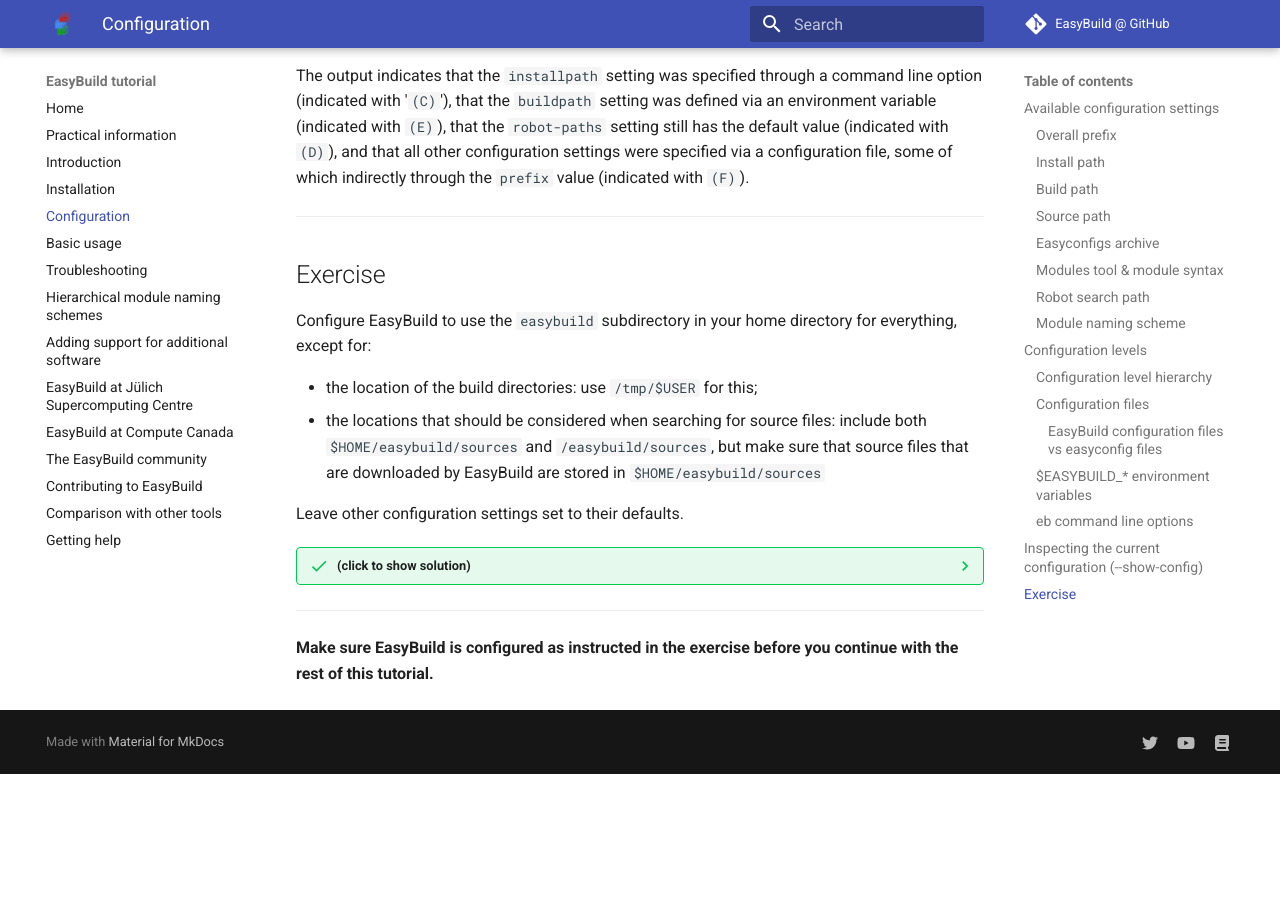
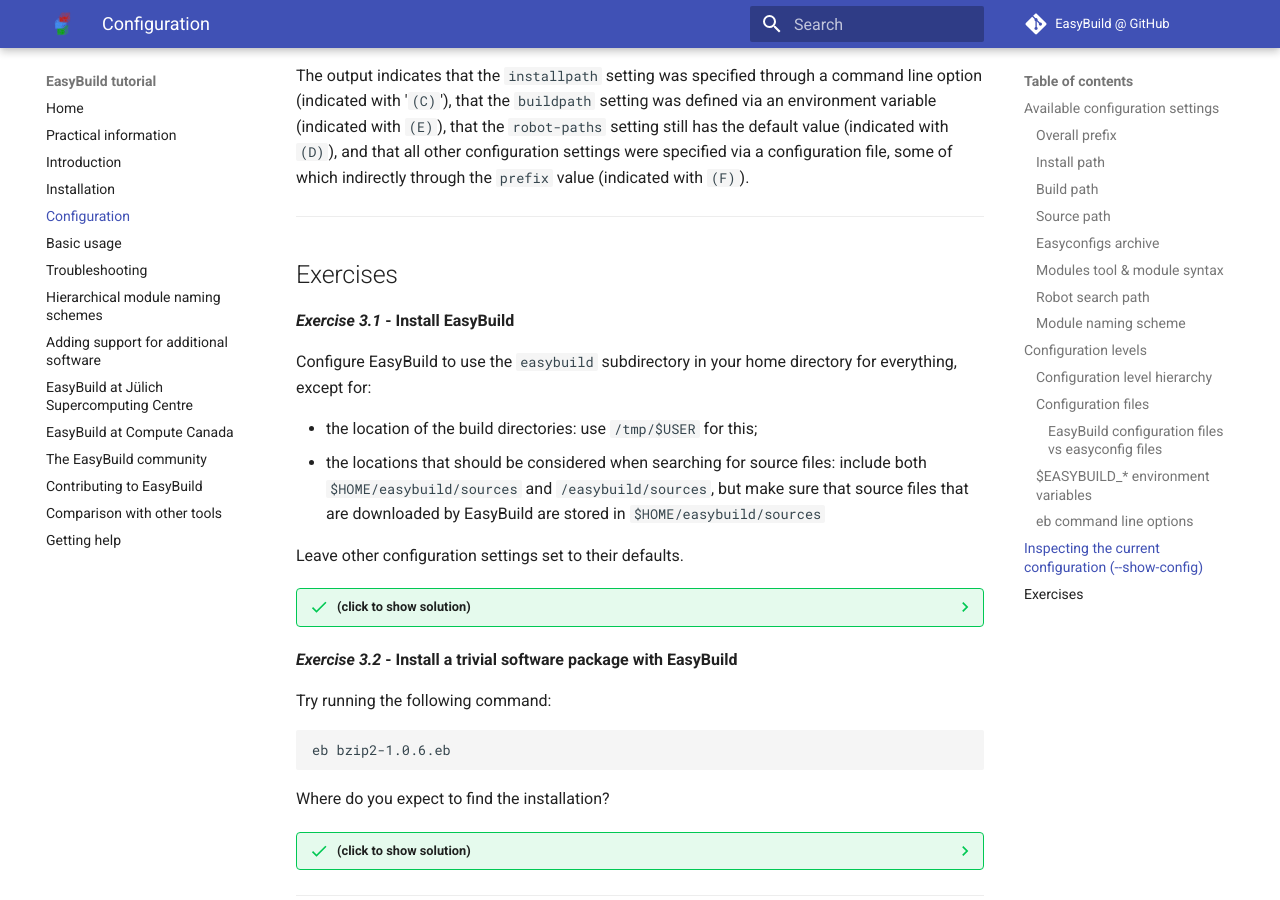
Before and after one commit to easybuilders/easybuild-tutorial, an MkDocs documentation site: the page built from docs/configuration/README.md, in a window 1280 px wide and 900 px high, scrolled down 9181 px. Built offline with MkDocs 1.6.1 and Material for MkDocs 9.7.7, drawn with Linux system fonts in a browser that asks for light colours; before the commit the page ends 9955 px from its top, so only the background shows below that.

Commit message:
add 2nd small exercise to Configuration part: first install (fixes #27)

````diff
--- a/docs/configuration/README.md
+++ b/docs/configuration/README.md
@@ -398,7 +398,9 @@
 
 ---
 
-## Exercise
+## Exercises
+
+***Exercise 3.1* - Install EasyBuild**
 
 Configure EasyBuild to use the `easybuild` subdirectory in your home directory for everything, except for:
 
@@ -437,6 +439,55 @@
     robot-paths    (D) = /home/example/easybuild/easyconfigs
     sourcepath     (E) = /home/example/easybuild/sources:/easybuild/sources
     ```
+
+***Exercise 3.2* - Install a trivial software package with EasyBuild**
+
+Try running the following command:
+
+```shell
+eb bzip2-1.0.6.eb
+```
+
+Where do you expect to find the installation?
+
+??? success "(click to show solution)"
+
+    The software was installed in `$HOME/easybuild`,
+    since that's how we configured EasyBuild in *Exercise 3.1*:
+
+    ```shell
+    $ ls $HOME/easybuild
+    ebfiles_repo  modules  software  sources
+    ```
+
+    The actual installation is in `$HOME/easybuild/software`,
+    while the module file was generated in `$HOME/easybuild/modules/all`:
+
+    ```shell
+    $ ls $HOME/easybuild/software
+    bzip2
+    $ ls $HOME/easybuild/software/bzip2
+    1.0.6
+    $ ls $HOME/easybuild/software/bzip2/1.0.6
+    bin  easybuild  include  lib  man
+    ```
+
+    ```shell
+    $ ls $HOME/easybuild/modules/all
+    bzip2
+    $ ls $HOME/easybuild/modules/all/bzip2
+    1.0.6.lua
+    ```
+
+    The source file for bzip2 1.0.6 was downloaded to `$HOME/easybuild/sources`:
+
+    ```shell
+    $ ls $HOME/easybuild/sources/b/bzip2
+    bzip2-1.0.6.tar.gz
+    ```
+
+    We will discuss this in more detail in the next part of the tutorial.
+
 ---
 
 **Make sure EasyBuild is configured as instructed in the exercise before you continue with the rest of this tutorial.**
````
